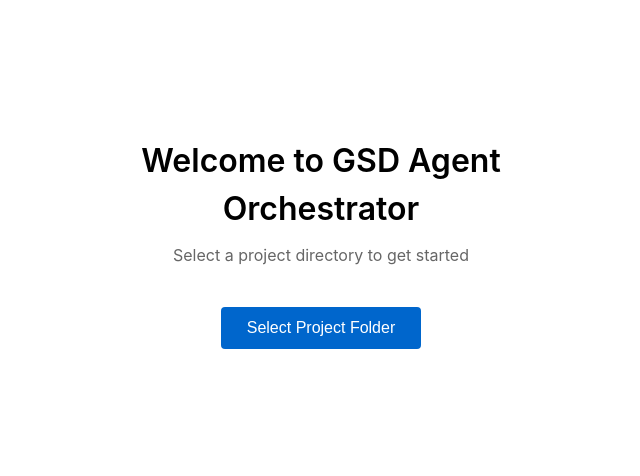
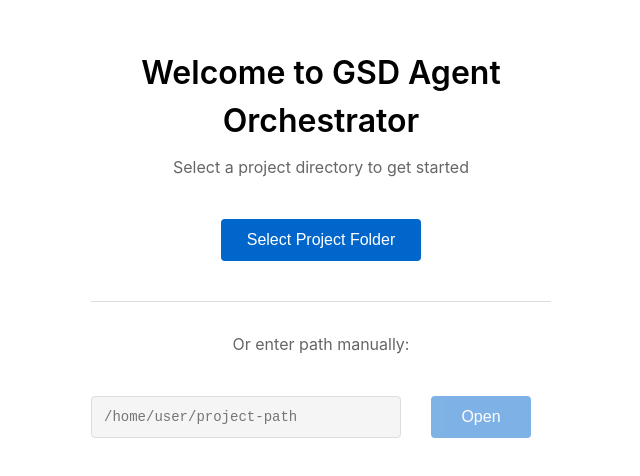
Before and after one commit to emdgroup/maestro, a React (Vite) app: page / in a window 1280 px wide. Shown: the part 152-628 px from the top of the page, without its empty margins (319-959 px from the left). Built offline with nearby package versions, Linux system fonts and the light colour scheme.

Commit message:
fix(02-03): add manual path input for remote SSH environments
- Add text input field to ProjectPicker for manual path entry
- Submit form to open project without GUI file dialog
- Enables usage on remote SSH servers without X11/GUI
- Styled with monospace font for path clarity

```diff
--- a/src/components/ProjectPicker.tsx
+++ b/src/components/ProjectPicker.tsx
@@ -13,6 +13,7 @@ export function ProjectPicker({
 }: ProjectPickerProps) {
   const [loading, setLoading] = useState(false);
   const [error, setError] = useState<string | null>(null);
+  const [manualPath, setManualPath] = useState("");
 
   async function handleFolderPicker() {
     setLoading(true);
@@ -48,6 +49,23 @@ export function ProjectPicker({
     }
   }
 
+  async function handleManualPath(e: React.FormEvent) {
+    e.preventDefault();
+    if (!manualPath.trim()) {
+      setError("Please enter a project path");
+      return;
+    }
+    setLoading(true);
+    setError(null);
+    try {
+      onProjectSelected(manualPath.trim());
+    } catch (err) {
+      setError(`Failed to open project: ${err}`);
+    } finally {
+      setLoading(false);
+    }
+  }
+
   return (
     <div className="project-picker">
       <div className="project-picker-container">
@@ -61,6 +79,27 @@ export function ProjectPicker({
         >
           {loading ? "Loading..." : "Select Project Folder"}
         </button>
+
+        <div className="manual-path-section">
+          <p className="manual-path-label">Or enter path manually:</p>
+          <form onSubmit={handleManualPath} className="manual-path-form">
+            <input
+              type="text"
+              value={manualPath}
+              onChange={(e) => setManualPath(e.target.value)}
+              placeholder="/home/user/project-path"
+              className="manual-path-input"
+              disabled={loading}
+            />
+            <button
+              type="submit"
+              className="project-picker-button primary"
+              disabled={loading || !manualPath.trim()}
+            >
+              Open
+            </button>
+          </form>
+        </div>
 
         {recentProjects.length > 0 && (
           <div className="recent-projects">
--- a/src/styles/ProjectPicker.css
+++ b/src/styles/ProjectPicker.css
@@ -94,3 +94,41 @@
   font-size: 14px;
   border: 1px solid rgba(255, 0, 0, 0.3);
 }
+
+.manual-path-section {
+  margin-top: 30px;
+  padding-top: 30px;
+  border-top: 1px solid var(--border-color, #e0e0e0);
+}
+
+.manual-path-label {
+  margin-bottom: 15px;
+  color: var(--text-secondary);
+  font-size: 14px;
+}
+
+.manual-path-form {
+  display: flex;
+  gap: 10px;
+  align-items: center;
+}
+
+.manual-path-input {
+  flex: 1;
+  padding: 12px;
+  font-size: 14px;
+  border: 1px solid var(--border-color, #e0e0e0);
+  border-radius: 4px;
+  background: var(--bg-secondary, #f5f5f5);
+  color: var(--text-primary);
+  font-family: monospace;
+}
+
+.manual-path-input:focus {
+  outline: none;
+  border-color: var(--primary-color, #0066cc);
+}
+
+.manual-path-form .project-picker-button {
+  min-width: 100px;
+}
```
